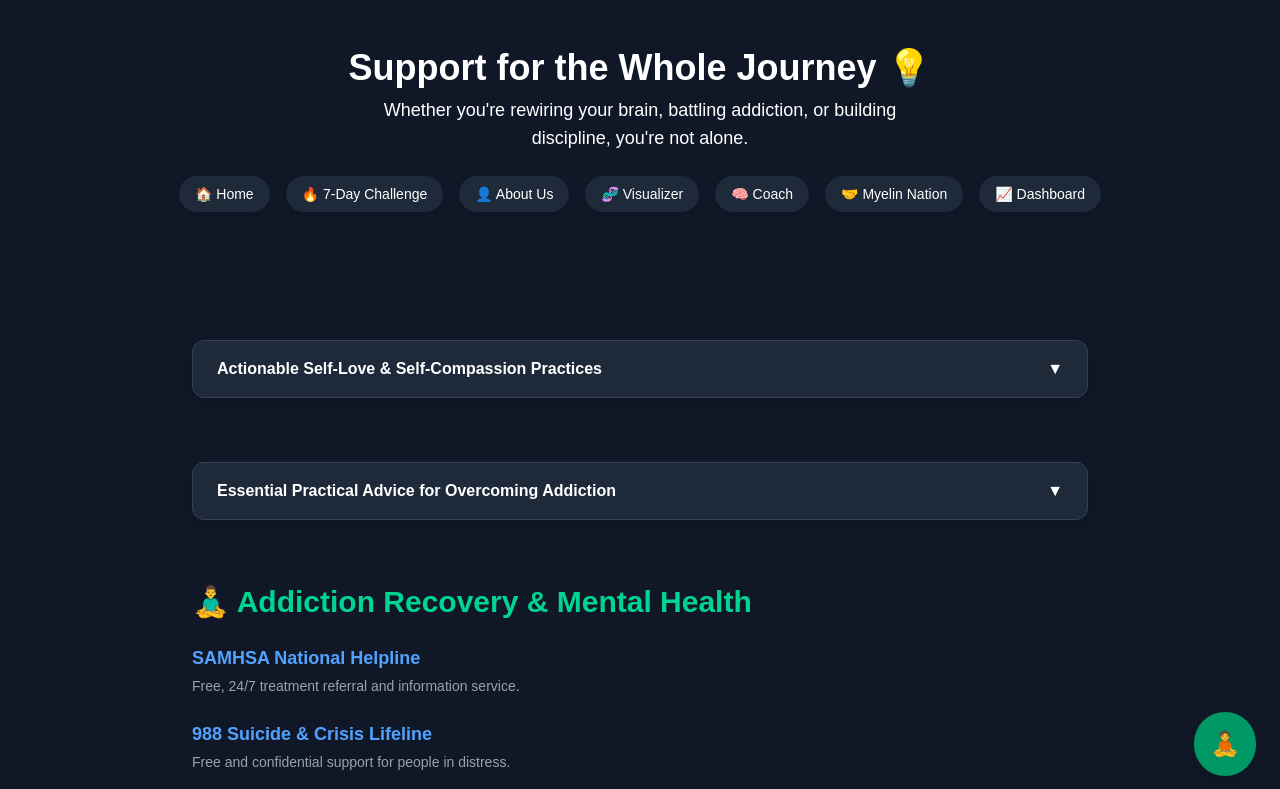
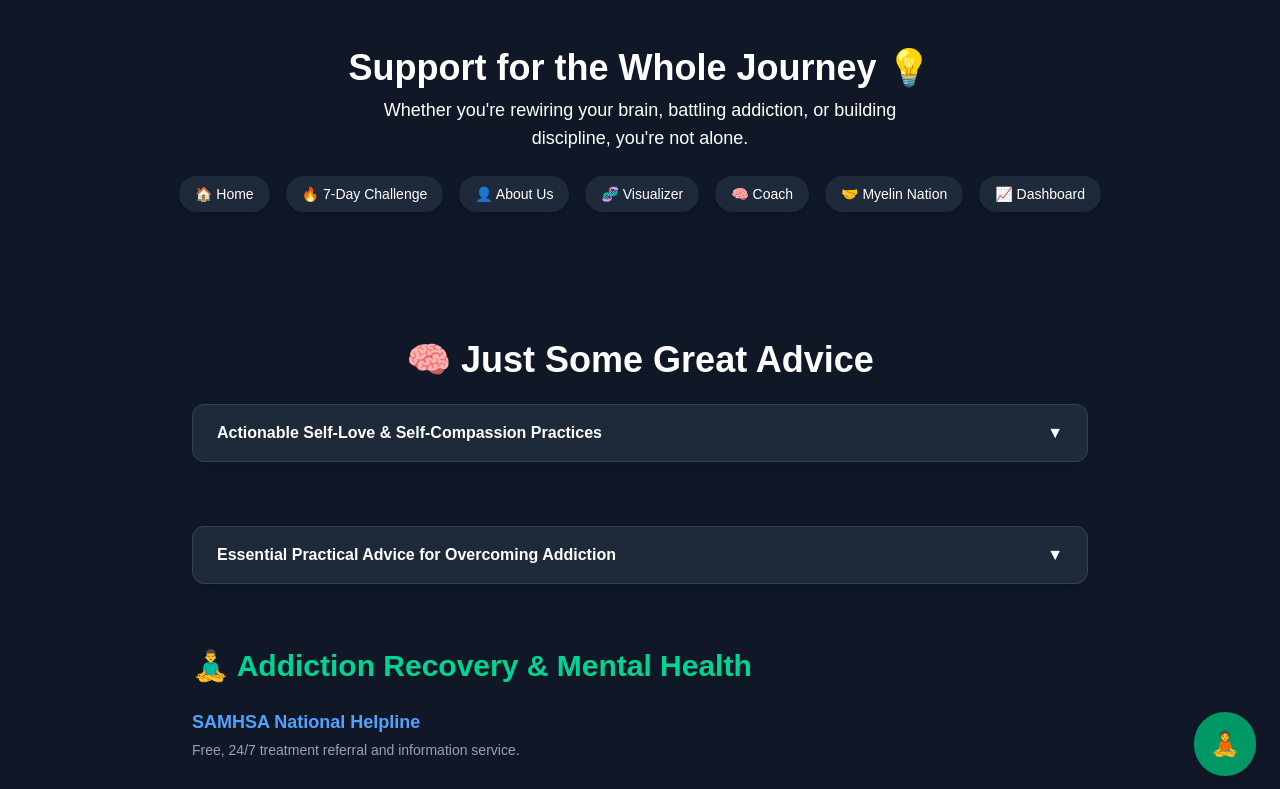
Before and after one commit to bl0ckchained/myelinmap, a Next.js app: page /resources in a window 1280 px wide. Shown: the top 789 px of the page. Built offline with nearby package versions, Linux system fonts and the light colour scheme.

Commit message:
updating and rearaging resources page

```diff
--- a/pages/resources.tsx
+++ b/pages/resources.tsx
@@ -217,6 +217,10 @@ export default function Resources() {
       <main className="bg-gray-900 text-white px-6 py-20 min-h-screen">
         <section className="max-w-4xl mx-auto space-y-16">
 
+          <h1 className="text-4xl font-bold mb-6 text-center text-white">
+            <span role="img" aria-label="brain emoji">🧠</span> Just Some Great Advice
+          </h1>
+
           <Accordion title="Actionable Self-Love & Self-Compassion Practices" content={selfLoveContent} />
           <Accordion title="Essential Practical Advice for Overcoming Addiction" content={essentialAdviceContent} />
 
```
